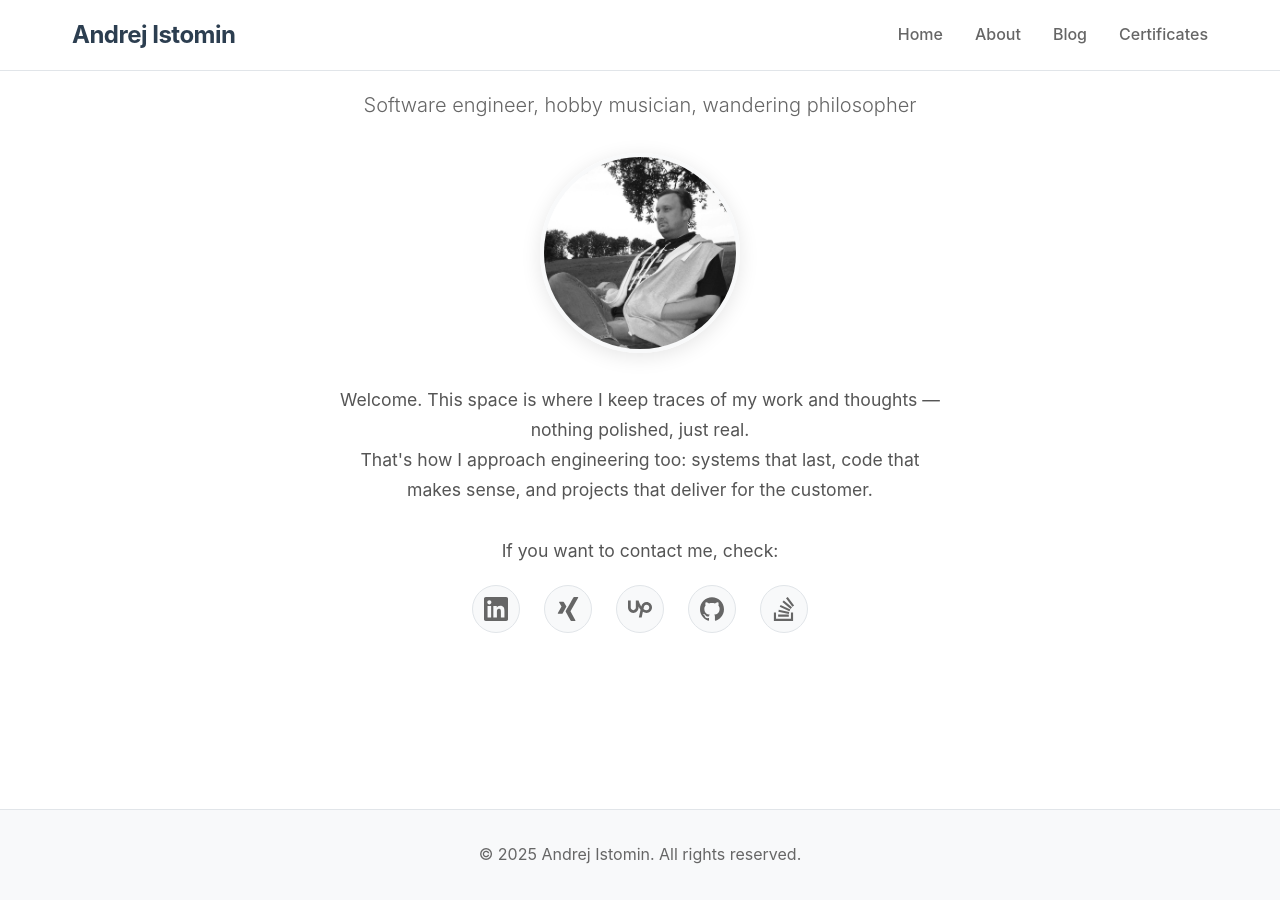
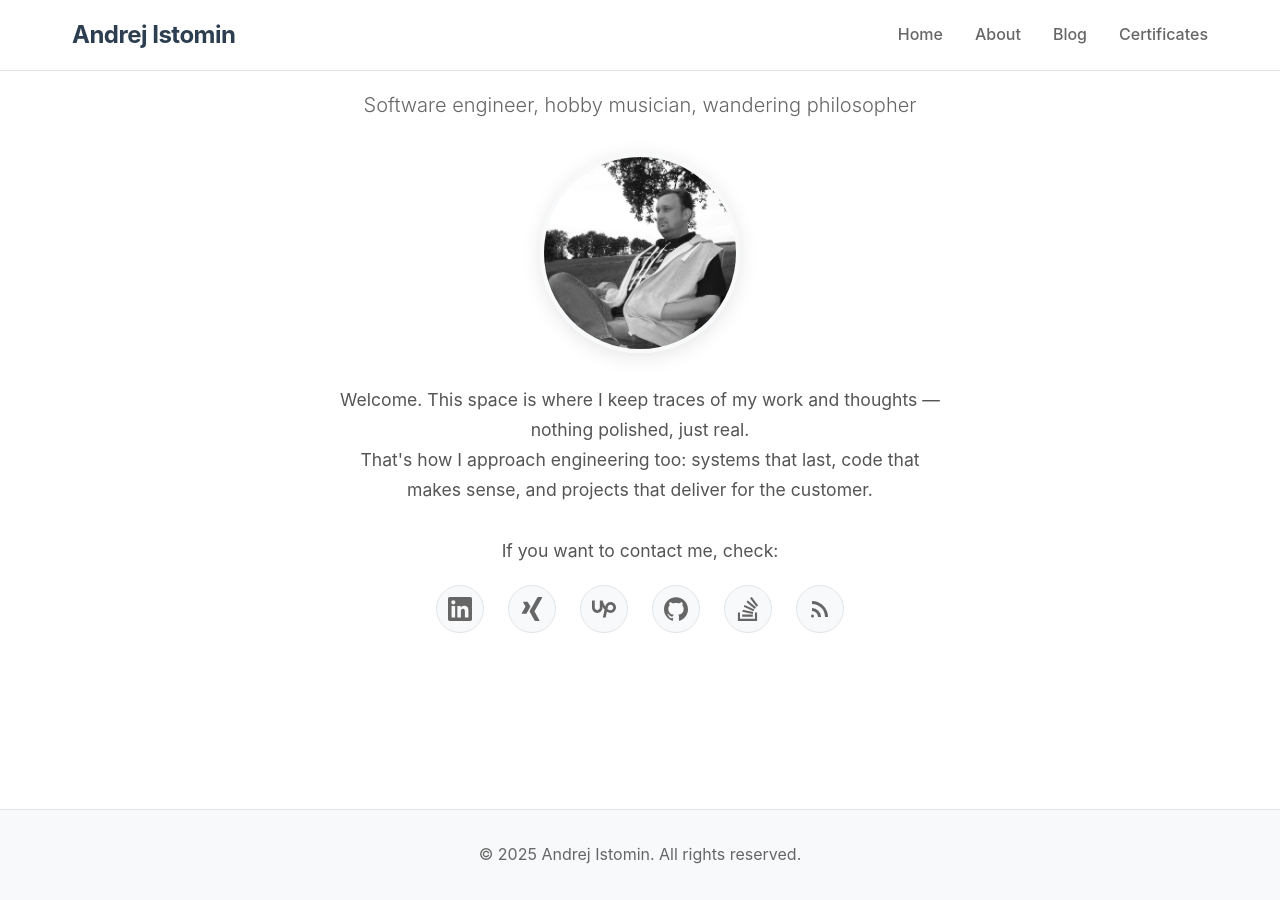
Before and after one commit to aistomin/aistomin.com, a Jekyll site: the page built from index.markdown, in a window 1280 px wide and 900 px high, scrolled down 147 px. Built offline with Jekyll 4.4.1, drawn with Linux system fonts in a browser that asks for light colours.

Commit message:
Issue #42. RSS link is added.

```diff
--- a/_includes/social-links.html
+++ b/_includes/social-links.html
@@ -24,4 +24,9 @@
             <path d="M15.725 0l-1.72 1.277 6.39 8.588 1.716-1.277L15.725 0zm-3.94 3.418l-1.369 1.644 8.225 6.85 1.369-1.644-8.225-6.85zm-3.15 4.465l-.905 1.94 9.702 4.517.904-1.94-9.701-4.517zm-1.85 4.86l-.44 2.093 10.473 2.201.44-2.092-10.473-2.203zM1.89 15.47V24h19.19v-8.53h-2.133v6.397H4.021v-6.396H1.89zm4.265 2.133v2.13h10.66v-2.13H6.154Z"/>
         </svg>
     </a>
+    <a href="/feed.xml" target="_blank" rel="noopener noreferrer" aria-label="RSS">
+        <svg xmlns="http://www.w3.org/2000/svg" viewBox="0 0 24 24">
+            <path d="M4 4a16 16 0 0 1 16 16h-3A13 13 0 0 0 4 7V4zm0 7a9 9 0 0 1 9 9h-3a6 6 0 0 0-6-6v-3zm.5 9.5a1.5 1.5 0 1 1 0-3 1.5 1.5 0 0 1 0 3z"/>
+        </svg>
+    </a>
 </div>
```
